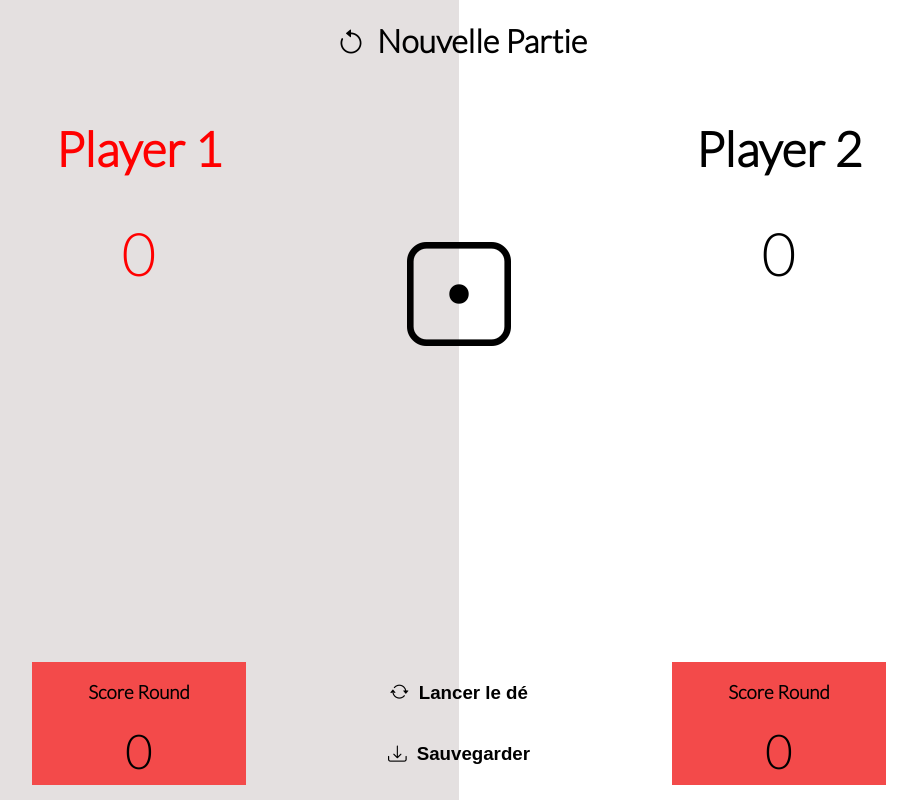
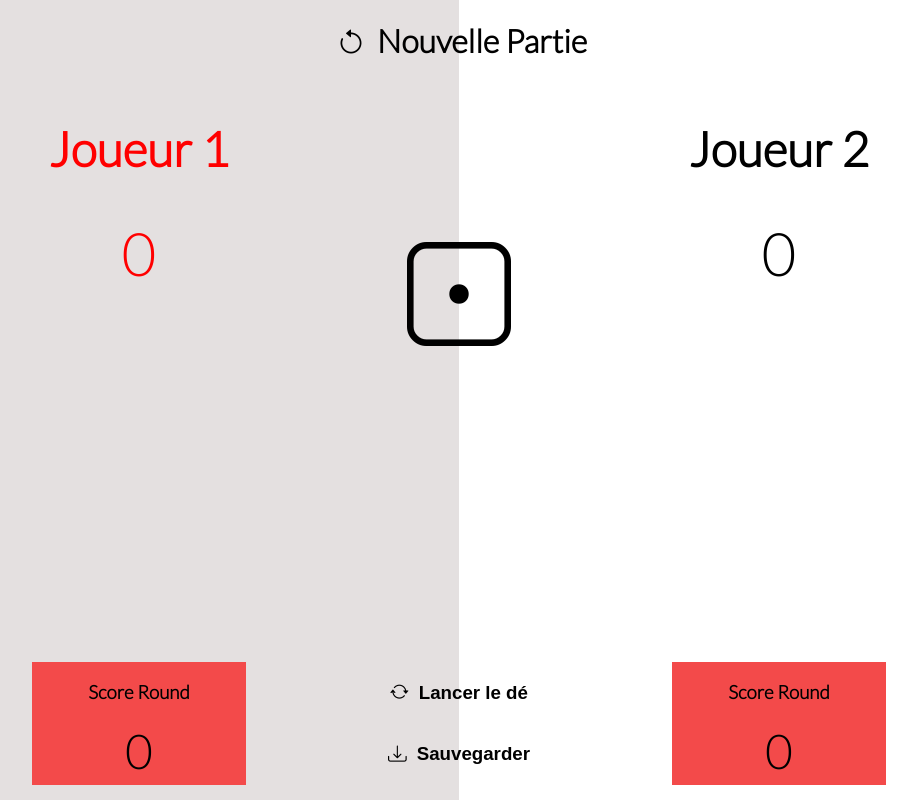
Before and after one commit to JeromeM92/dice-game-jm, a plain HTML site: page index.html in a window 1280 px wide. Shown: the whole page, without its empty margins (181-1098 px from the left). Drawn offline with nearby package versions, Linux system fonts and the light colour scheme.

Commit message:
modification player en fr

```diff
--- a/index.html
+++ b/index.html
@@ -26,7 +26,7 @@
     <div id="container-players">
         <!-- Joueur 1 -->
         <div id="container-player-1">
-            <h2>Player 1</h2>
+            <h2>Joueur 1</h2>
             <div >
                 <span id="global-score-P1"></span>
             </div>
@@ -34,7 +34,7 @@
 
         <!-- Joueur 2 -->
         <div id="container-player-2">
-            <h2>Player 2</h2>
+            <h2>Joueur 2</h2>
             <div id="global-score-P2">
                 <span></span>
             </div>
```
